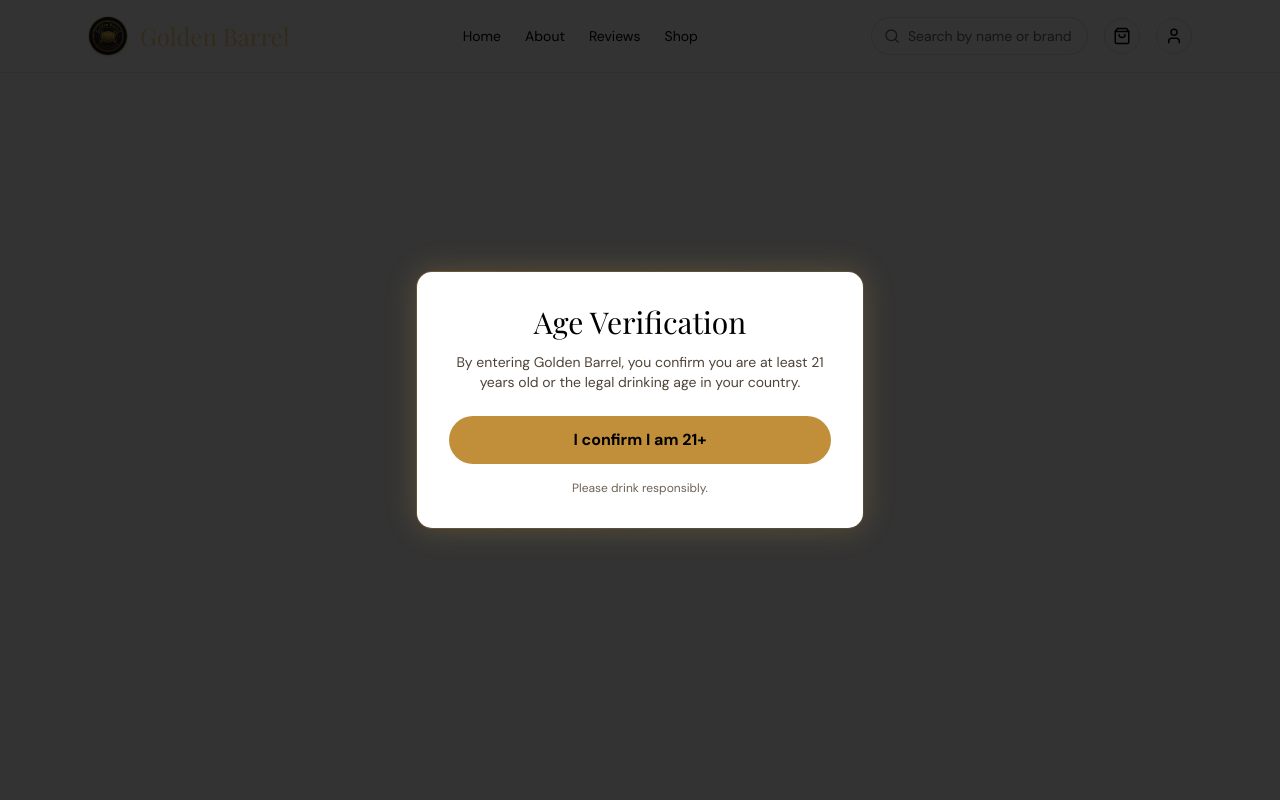
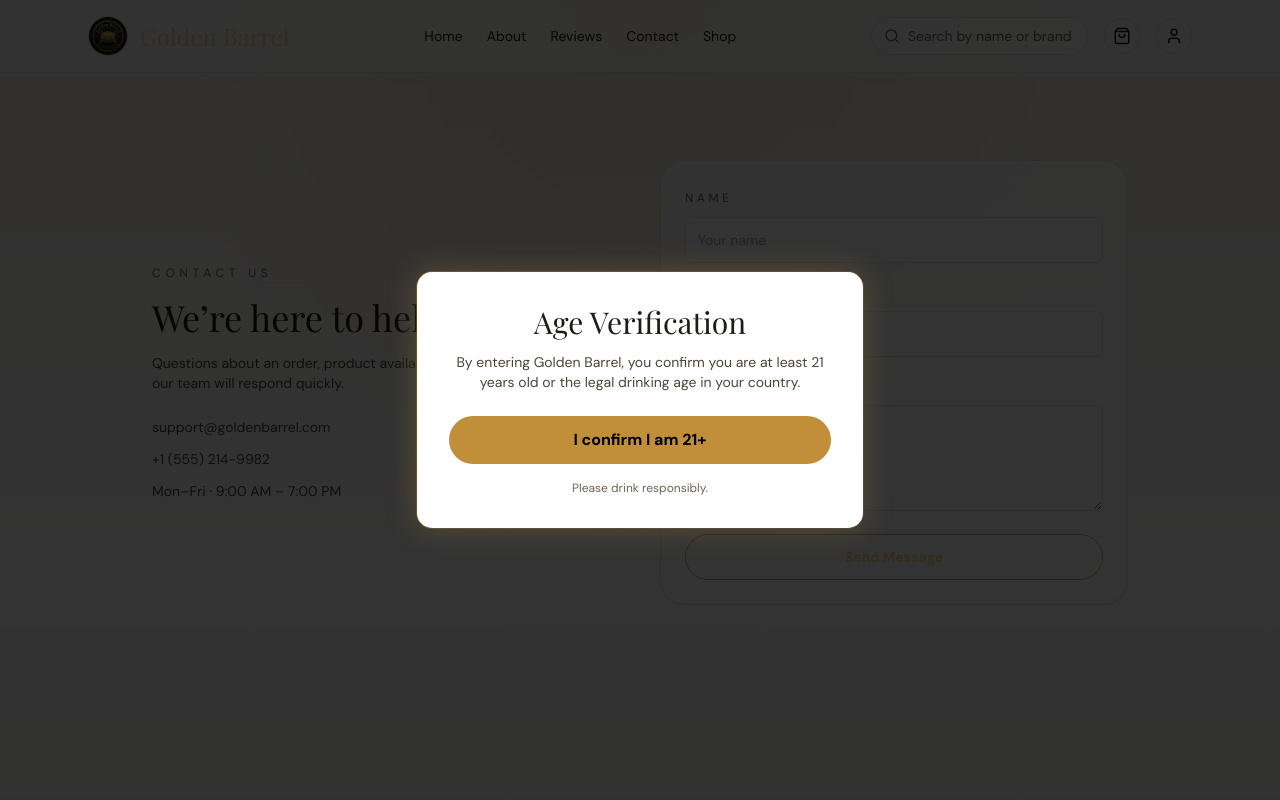
Before and after one commit to cmihiranga099/Golden-Barrel, a Next.js app in the folder frontend/: page /contact in a window 1280 px wide. Before the commit this address had no page. Shown: the top 800 px of the page. Built offline with nearby package versions, Linux system fonts and the light colour scheme.

Commit message:
create contact us page

```diff
--- /dev/null
+++ b/frontend/app/contact/page.tsx
@@ -0,0 +1,54 @@
+export default function ContactPage() {
+  return (
+    <div className="mx-auto max-w-5xl px-6 py-16">
+      <div className="grid gap-10 md:grid-cols-2 md:items-center">
+        <div>
+          <p className="text-xs uppercase tracking-[0.4em] text-[#6f6256]">Contact Us</p>
+          <h1 className="display mt-4 text-4xl">We’re here to help</h1>
+          <p className="mt-4 text-sm text-[#4f4338]">
+            Questions about an order, product availability, or gifting? Reach out and our team will
+            respond quickly.
+          </p>
+          <div className="mt-6 space-y-3 text-sm text-[#4f4338]">
+            <p>support@goldenbarrel.com</p>
+            <p>+1 (555) 214-9982</p>
+            <p>Mon–Fri · 9:00 AM – 7:00 PM</p>
+          </div>
+        </div>
+        <div className="glass rounded-3xl p-6">
+          <form className="space-y-4">
+            <div>
+              <label className="text-xs uppercase tracking-[0.3em] text-[#6f6256]">Name</label>
+              <input
+                className="mt-2 w-full rounded-md border border-black/10 bg-white/70 p-3 text-sm"
+                placeholder="Your name"
+              />
+            </div>
+            <div>
+              <label className="text-xs uppercase tracking-[0.3em] text-[#6f6256]">Email</label>
+              <input
+                type="email"
+                className="mt-2 w-full rounded-md border border-black/10 bg-white/70 p-3 text-sm"
+                placeholder="you@email.com"
+              />
+            </div>
+            <div>
+              <label className="text-xs uppercase tracking-[0.3em] text-[#6f6256]">Message</label>
+              <textarea
+                rows={4}
+                className="mt-2 w-full rounded-md border border-black/10 bg-white/70 p-3 text-sm"
+                placeholder="How can we help?"
+              />
+            </div>
+            <button
+              type="button"
+              className="w-full rounded-full border border-gold-400 px-4 py-3 text-sm font-semibold text-gold-200"
+            >
+              Send Message
+            </button>
+          </form>
+        </div>
+      </div>
+    </div>
+  );
+}
--- a/frontend/components/Navbar.tsx
+++ b/frontend/components/Navbar.tsx
@@ -26,6 +26,7 @@ export function Navbar() {
           <Link href="/" className="text-sm hover:text-gold-200">Home</Link>
           <Link href="/about" className="text-sm hover:text-gold-200">About</Link>
           <Link href="/reviews" className="text-sm hover:text-gold-200">Reviews</Link>
+          <Link href="/contact" className="text-sm hover:text-gold-200">Contact</Link>
           <Link href="/products" className="text-sm hover:text-gold-200">Shop</Link>
           {role === 'CUSTOMER' && (
             <Link href="/account" className="text-sm hover:text-gold-200">Account</Link>
```
